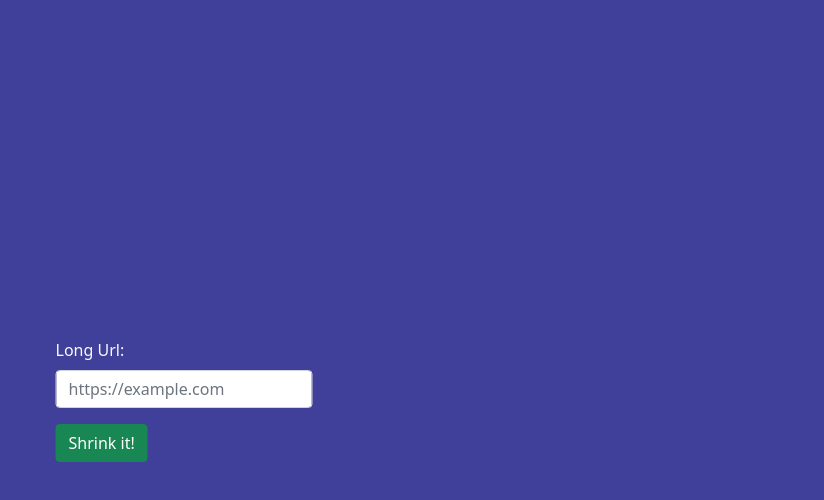
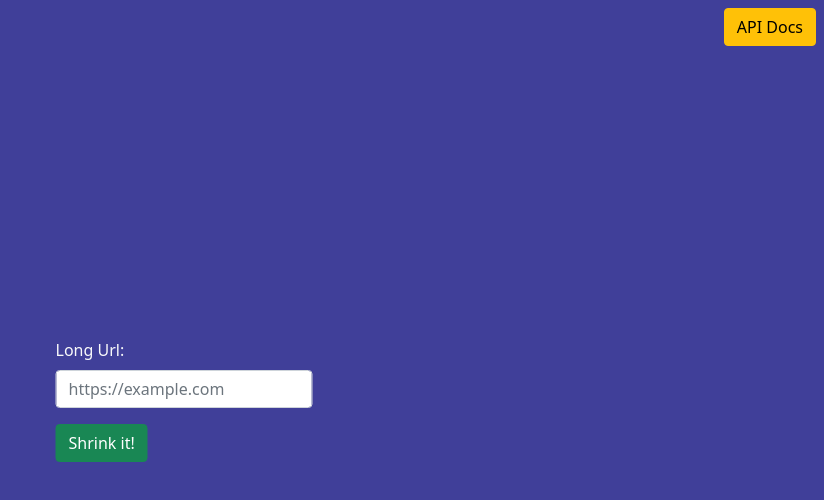
Before and after one commit to KrishGarg/url-shortner-2, a website built with Vite: page frontend/index.html in a window 1280 px wide. Shown: the whole page, without its empty margins (456-1280 px from the left). Built offline with nearby package versions, Linux system fonts and the light colour scheme.

Commit message:
✨ added a btn to link to the api docs

```diff
--- a/frontend/index.html
+++ b/frontend/index.html
@@ -67,6 +67,13 @@
     }
   </style>
   <body>
+    <a
+      class="btn btn-warning position-absolute"
+      style="top: 0.5rem; right: 0.5rem"
+      href="https://pops.gq/docs"
+    >
+      API Docs
+    </a>
     <form
       class="position-absolute top-50 start-50 translate-middle"
       id="submit-form"
```
Also changed, not shown: frontend/dist/index.html.
